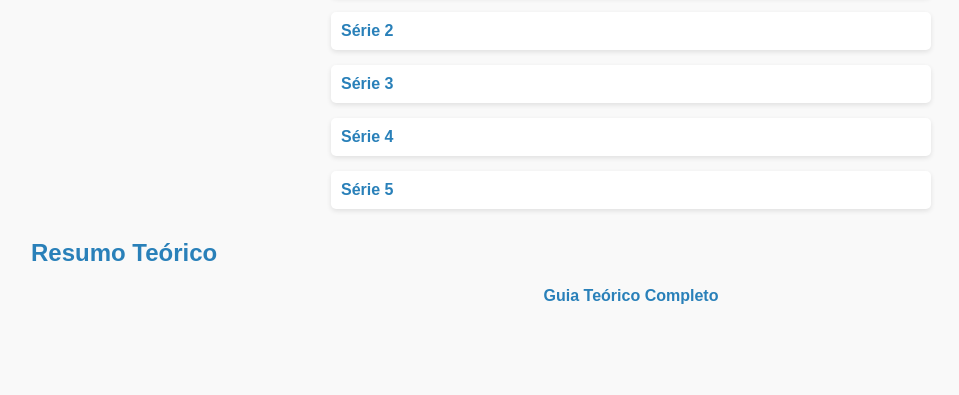
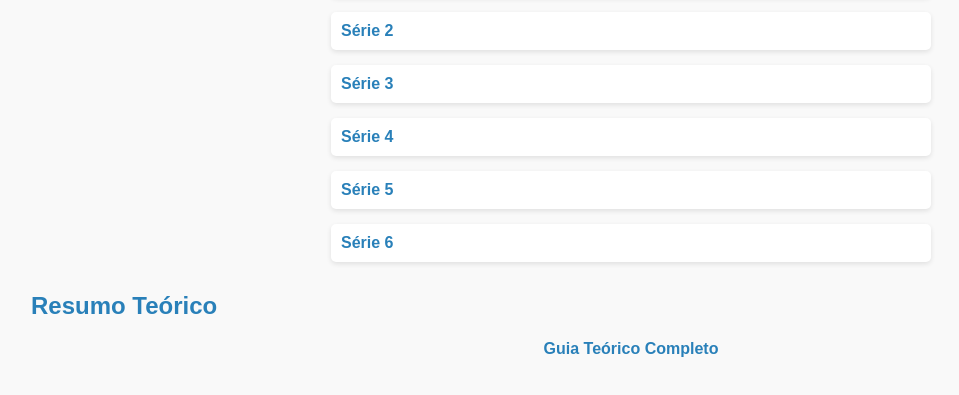
Before and after one commit to GManPT/pe2024-2025, a plain HTML site: page index.html in a window 1280 px wide. Shown: the part 139-534 px from the top of the page, without its empty margins (9-968 px from the left). Drawn offline with Linux system fonts and the light colour scheme.

Commit message:
deploy: bf7cef458c69ec4ebb5493b0263b890c21dd0a80

```diff
--- a/index.html
+++ b/index.html
@@ -23,6 +23,7 @@
       <li><a href="Serie3.pdf">Série 3</a></li>
       <li><a href="Serie4.pdf">Série 4</a></li>
       <li><a href="Serie5.pdf">Série 5</a></li>
+      <li><a href="Serie6.pdf">Série 6</a></li>
     </ul>
     <h2>Resumo Teórico</h2>
     <p><a href="GuiaTeoricoCompleto.pdf">Guia Teórico Completo</a></p>
```
Also changed, not shown: 7 other files.
